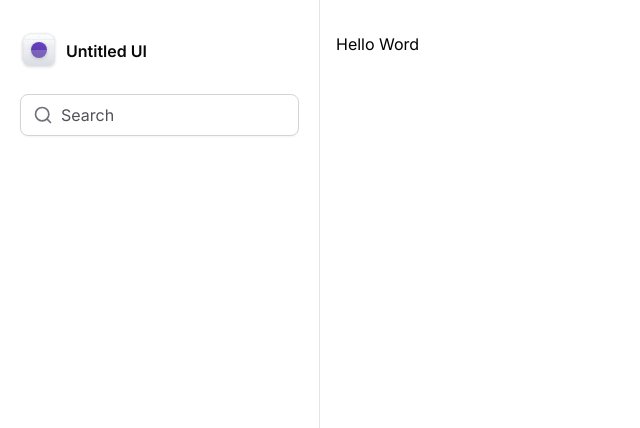
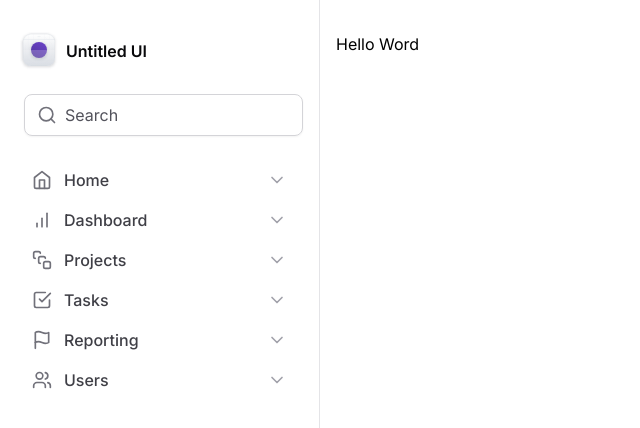
Before and after one commit to GomidesTs/mastering-tailwind, a Next.js app: page / in a window 1280 px wide. Shown: the top 428 px of the page, without its empty margins (0-640 px from the left). Built offline with nearby package versions, Linux system fonts and the light colour scheme.

Commit message:
feat: navigation menu
Created the navigation menu in the left sidebar. Used Tailwind's grouping functionality to apply styles based on the state of the parent element. Finally, created a NavItem component to facilitate the creation of menu items

```diff
--- /dev/null
+++ b/src/components/Sidebar/MainNavigation/MainNavigation.tsx
@@ -0,0 +1,22 @@
+import {
+  BarChart,
+  CheckSquare,
+  Flag,
+  Home,
+  SquareStack,
+  Users
+} from 'lucide-react';
+
+import { NavItem } from './NavItem';
+export const MainNavigation = () => {
+  return (
+    <nav>
+      <NavItem title="Home" icon={Home} />
+      <NavItem title="Dashboard" icon={BarChart} />
+      <NavItem title="Projects" icon={SquareStack} />
+      <NavItem title="Tasks" icon={CheckSquare} />
+      <NavItem title="Reporting" icon={Flag} />
+      <NavItem title="Users" icon={Users} />
+    </nav>
+  );
+};
--- /dev/null
+++ b/src/components/Sidebar/MainNavigation/NavItem.tsx
@@ -0,0 +1,25 @@
+import { ChevronDown } from 'lucide-react';
+import Link from 'next/link';
+import { ElementType } from 'react';
+
+export type NavItemProps = {
+  title: string;
+  icon: ElementType;
+};
+
+export const NavItem = ({ title, icon: Icon }: NavItemProps) => {
+  return (
+    <Link
+      href="#"
+      className="group flex items-center gap-3 rounded px-3 py-2 hover:bg-violet-50"
+    >
+      <Icon className="h-5 w-5 text-zinc-500" />
+
+      <span className="font-medium text-zinc-700 group-hover:text-violet-500">
+        {title}
+      </span>
+
+      <ChevronDown className="ml-auto h-5 w-5 text-zinc-400 group-hover:text-violet-300" />
+    </Link>
+  );
+};
--- /dev/null
+++ b/src/components/Sidebar/MainNavigation/index.ts
@@ -0,0 +1 @@
+export { MainNavigation } from './MainNavigation';
--- a/src/components/Sidebar/Sidebar.tsx
+++ b/src/components/Sidebar/Sidebar.tsx
@@ -1,12 +1,13 @@
 import { Search } from 'lucide-react';
 
 import { Logo } from './Logo';
+import { MainNavigation } from './MainNavigation';
 
 export const Sidebar = () => {
   return (
     <aside className="space-y-6 border-r border-zinc-200 px-5 py-8">
       <Logo />
-      <div className="flex w-full items-center gap-2 rounded-lg border border-zinc-300 px-3 py-2 shadow-sm">
+      <div className="mx-1 flex w-full items-center gap-2 rounded-lg border border-zinc-300 px-3 py-2 shadow-sm">
         <label htmlFor="search">
           <Search className="h-5 w-5 text-zinc-500" />
         </label>
@@ -17,6 +18,8 @@
           id="search"
         />
       </div>
+
+      <MainNavigation />
     </aside>
   );
 };
```
